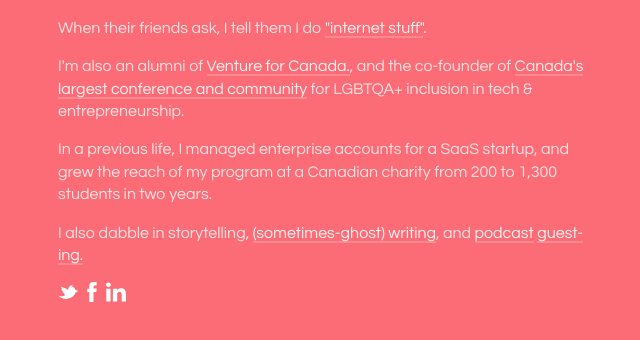
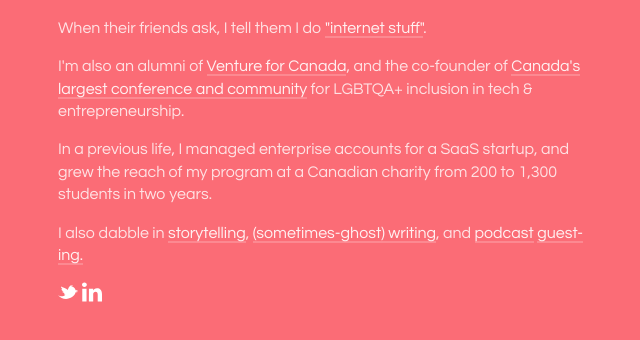
Before and after one commit to jeanettestock/jeanettestock.github.io, a plain HTML site: page index.html in a window 1280 px wide. Shown: the part 412-752 px from the top of the page, 80-720 px from the left. Drawn offline with Linux system fonts and the light colour scheme.

Commit message:
Update index.html

```diff
--- a/index.html
+++ b/index.html
@@ -30,9 +30,9 @@
         <h2>My parents still don't understand what I do.</h2>
         <p>When their friends ask, I tell them I do
           <a href="https://www.highlinebeta.com/" target="_blank">"internet stuff"</a>.</p>
-        <p> I'm also an alumni of <a href="https://medium.com/@VentureforCanada/jeanette-stock-fellow-profile-290c5833e6e8" target="_blank">Venture for Canada.</a>, and the co-founder of <a href="http://www.ventureout.ca/" target="_blank">Canada's largest conference and community</a> for LGBTQA+ inclusion in tech & entrepreneurship.</p>
+        <p> I'm also an alumni of <a href="https://medium.com/@VentureforCanada/jeanette-stock-fellow-profile-290c5833e6e8" target="_blank">Venture for Canada</a>, and the co-founder of <a href="http://www.ventureout.ca/" target="_blank">Canada's largest conference and community</a> for LGBTQA+ inclusion in tech & entrepreneurship.</p>
         <p>In a previous life, I managed enterprise accounts for a SaaS startup, and grew the reach of my program at a Canadian charity from 200 to 1,300 students in two years.</p>
-        <p>I also dabble in storytelling</a>,
+        <p>I also dabble in <a href="https://www.youtube.com/watch?v=nie1qPMaKQA" target="_blank">storytelling</a>,
           <a href="http://www.theglobeandmail.com/report-on-business/rob-commentary/millennial-workers-expect-more-mental-health-support/article27997572/" target="_blank">(sometimes-ghost)<a>
           <a href="http://www.theglobeandmail.com/life/travel/destinations/whats-it-like-to-swim-in-a-crocodile-infested-river/article8454286/" target="_blank">writing</a>, and
           <a href="http://www.thereapers.org/podcast/2015/12/25/episode-17-jeanette-stock" target="_blank">podcast</a>
@@ -42,8 +42,7 @@
       <section class="social">
         <a href="mailto:jeanettemstock@gmail.com" target="_blank"></a>
         <a href="https://twitter.com/JeanetteStock" target="_blank"><img src="assets/twitter-logo.svg" alt="Twitter Icon"></a>
-        <a href="http://facebook.com" target="_blank" viewBox="0 0 100 100"><img src="assets/facebook-logo.svg" alt="Facebook Icon"></a>
-        <a href="http://linkedin.com" target="_blank"><img src="assets/linkedin-logo.svg" alt="LinkedIn Icon"></a>
+        <a href="https://www.linkedin.com/in/jeanettestock" target="_blank"><img src="assets/linkedin-logo.svg" alt="LinkedIn Icon"></a>
       </section>
   </div>
   </div>
```
